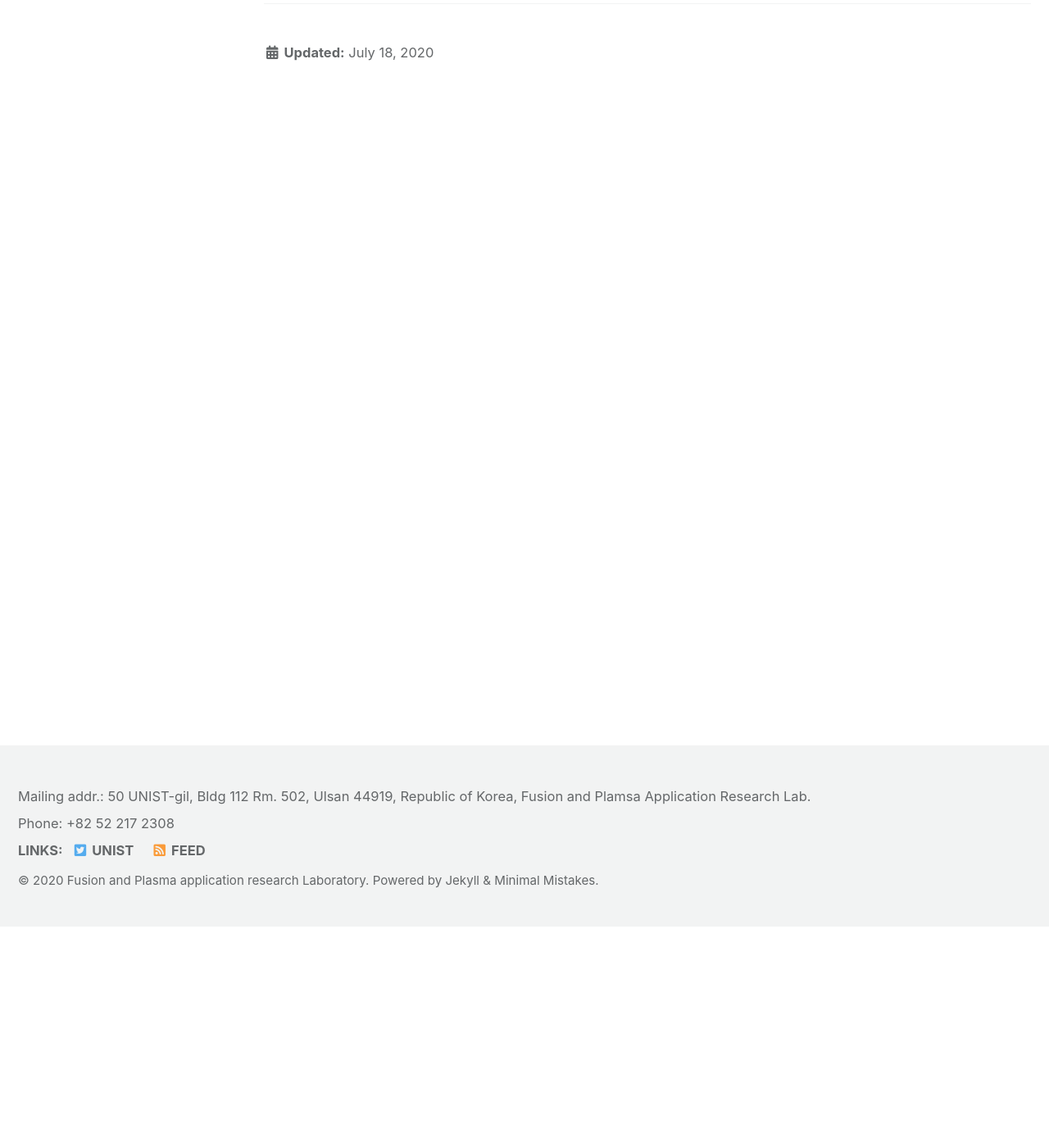
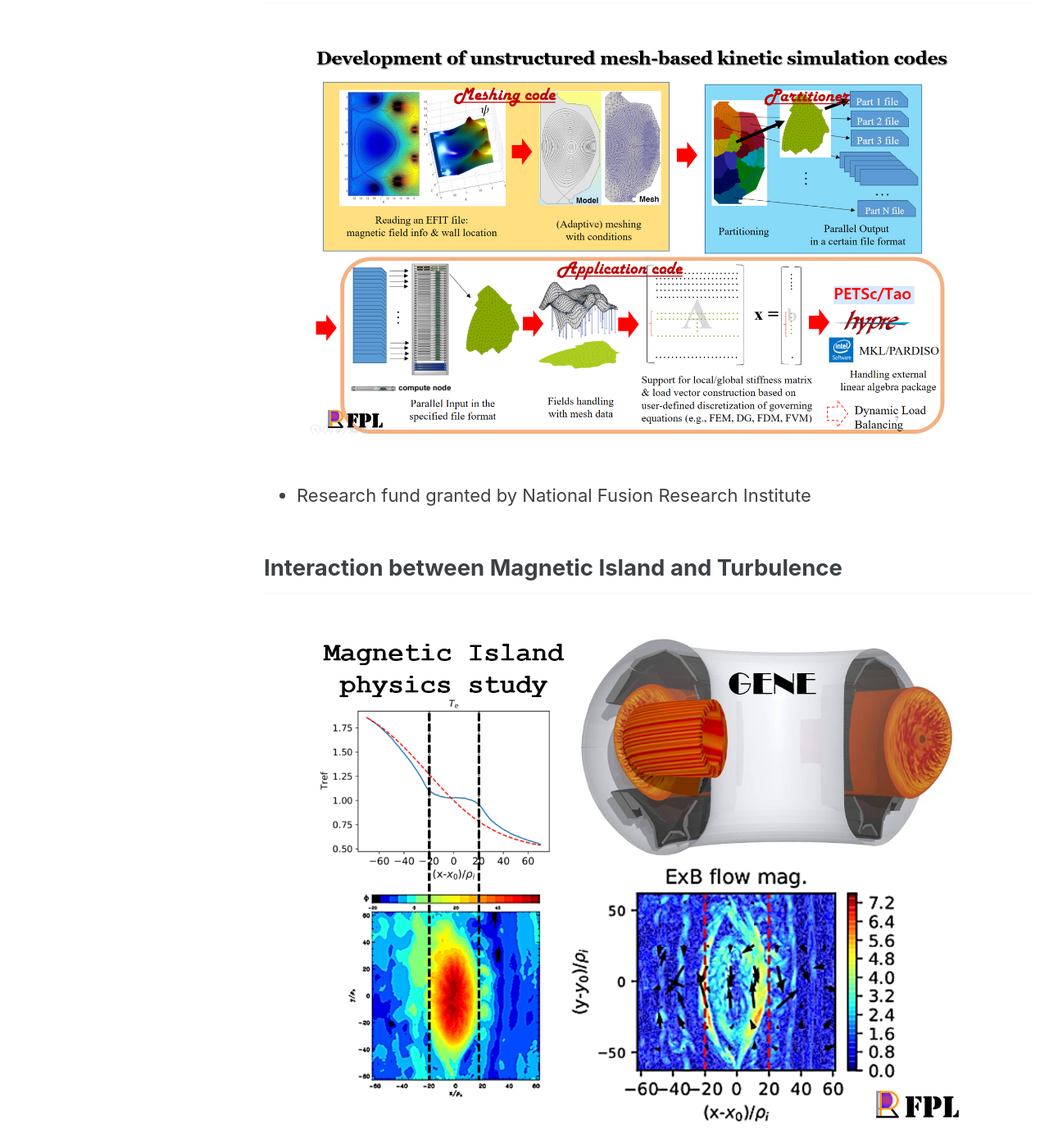
Before and after one commit to UNIST-FPL/unist-fpl.github.io, a Jekyll site: the page built from _pages/research.md, in a window 1280 px wide and 1400 px high, scrolled down 270 px. Shown: the whole window at 82% size. Built offline with Jekyll 4.4.1, drawn with Linux system fonts in a browser that asks for light colours; cached includes are drawn as plain includes; some of the changed text lies outside the part shown.

Commit message:
Updated research with figures

```diff
--- a/_pages/research.md
+++ b/_pages/research.md
@@ -1,9 +1,21 @@
 ---
 layout: single
-title: "Research"
+title: "Ongoing Research"
 classes: wide
 permalink: /research/
 date: 2020-07-18T12:42:00+09:00
 ---
 
-## To be updated. Thank you for your interest and please contact us.
+## Gyrokinetic Code Development
+<img src="../assets/images/FPL-GkCodDev.png" align="center" hspace="50" vspace="30" width="800"/>
+* Research fund granted by National Fusion Research Institute
+
+## Interaction between Magnetic Island and Turbulence
+<img src="../assets/images/FPL-MIResearch.png" align="center" hspace="50" vspace="30" width="800"/>
+* Research fund granted by National Research Foundation of Korea
+
+## Multi-Scale Simulation Code Development for the Long-term Safety Management of Spent Nuclear Fuel Pool
+* Research fund granted by National Research Foundation of Korea
+
+## Turbulence spreading over Magnetic Island
+<img src="../assets/images/FPL-Spreading.png" align="center" hspace="50" vspace="30" width="800"/>
```
Also changed, not shown: assets/images/FPL-GkCodDev.png (added), assets/images/FPL-MIResearch.png (added), assets/images/FPL-Spreading.png (added), 1 other file.
